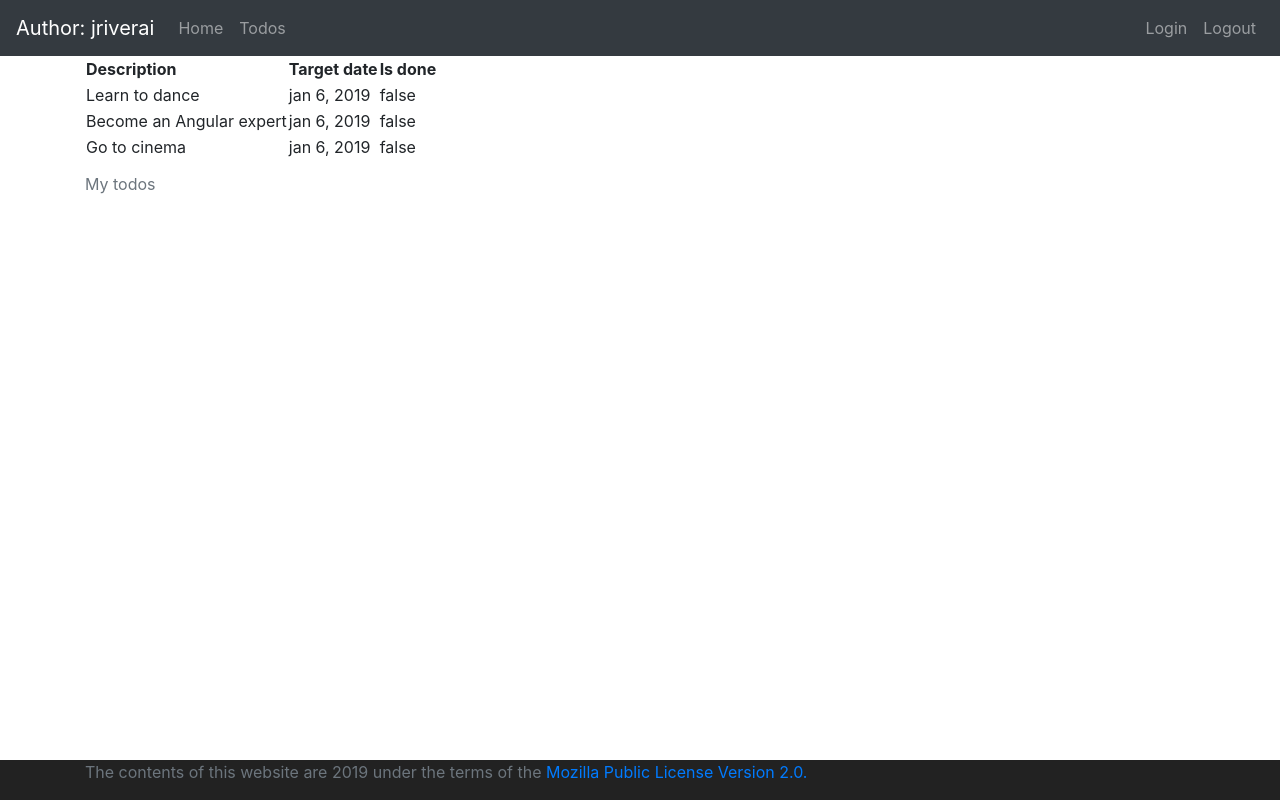
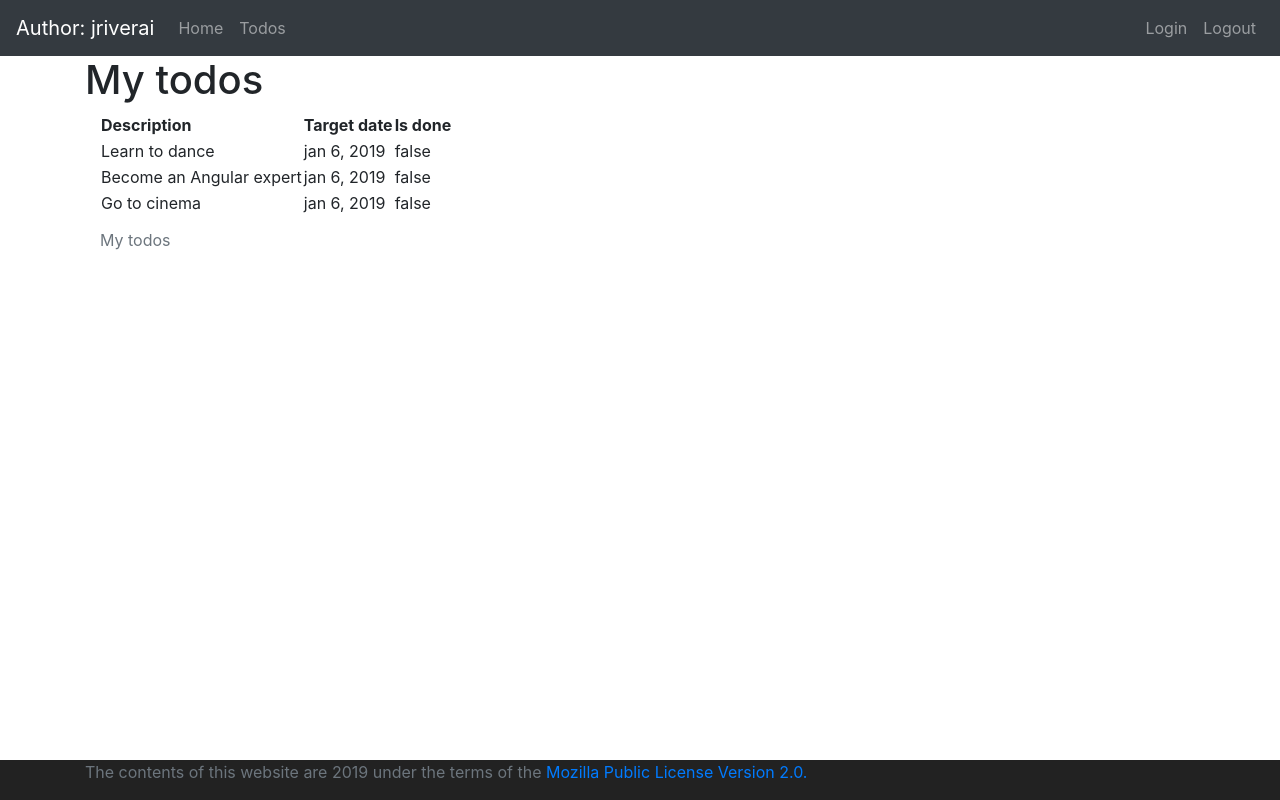
Before and after one commit to jojoriveraa/fullstack-app-frontend, an Angular app: page /todos in a window 1280 px wide. Built offline with nearby package versions, Linux system fonts and the light colour scheme.

Commit message:
customize list-todos

```diff
--- a/src/app/list-todos/list-todos.component.html
+++ b/src/app/list-todos/list-todos.component.html
@@ -1,4 +1,6 @@
-<table>
+<h1>My todos</h1>
+<div class="container">
+  <table class="todos">
     <caption>
       My todos
     </caption>
@@ -12,8 +14,9 @@
     <tbody>
       <tr *ngFor="let todo of todos">
         <td>{{ todo.description }}</td>
-      <td>{{ todo.targetDate | date | lowercase}}</td>
+        <td>{{ todo.targetDate | date | lowercase }}</td>
         <td>{{ todo.done }}</td>
       </tr>
     </tbody>
   </table>
+</div>
```
Lines whose indentation alone changed are shown as unchanged.
